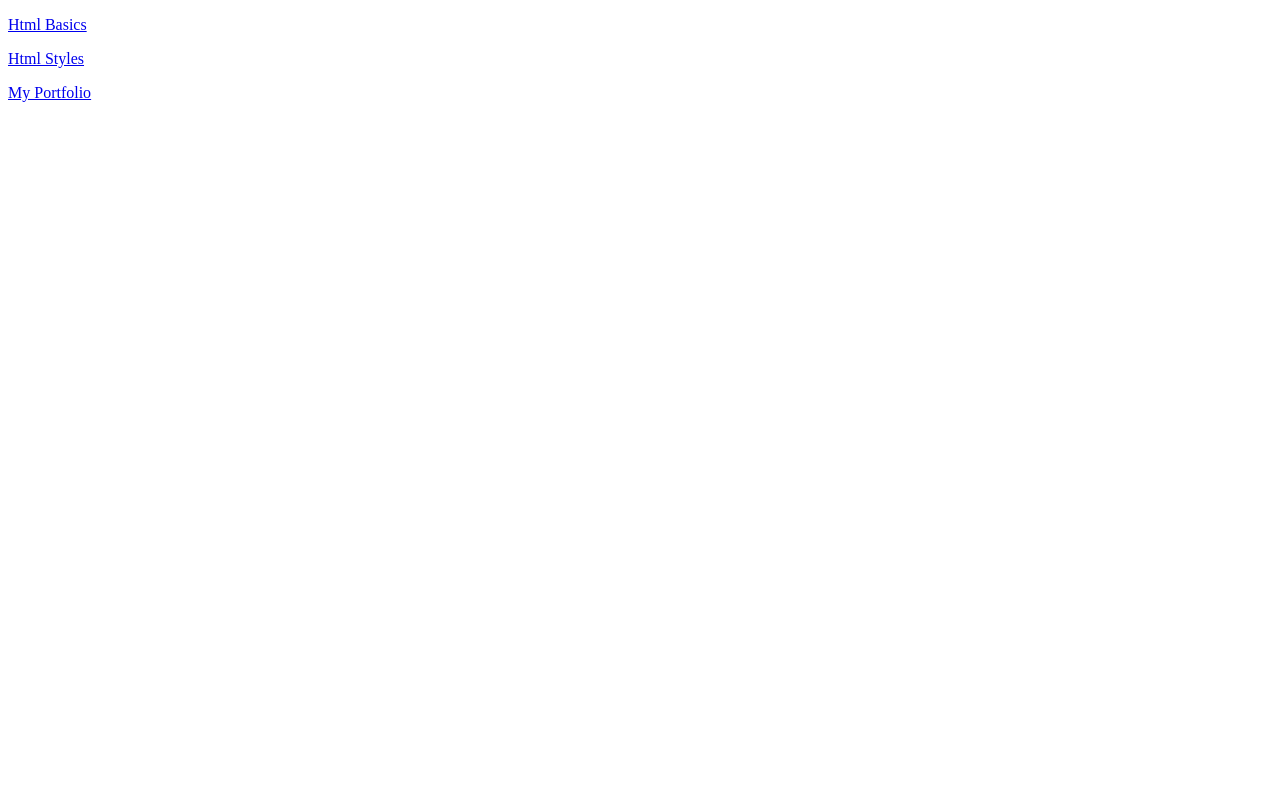
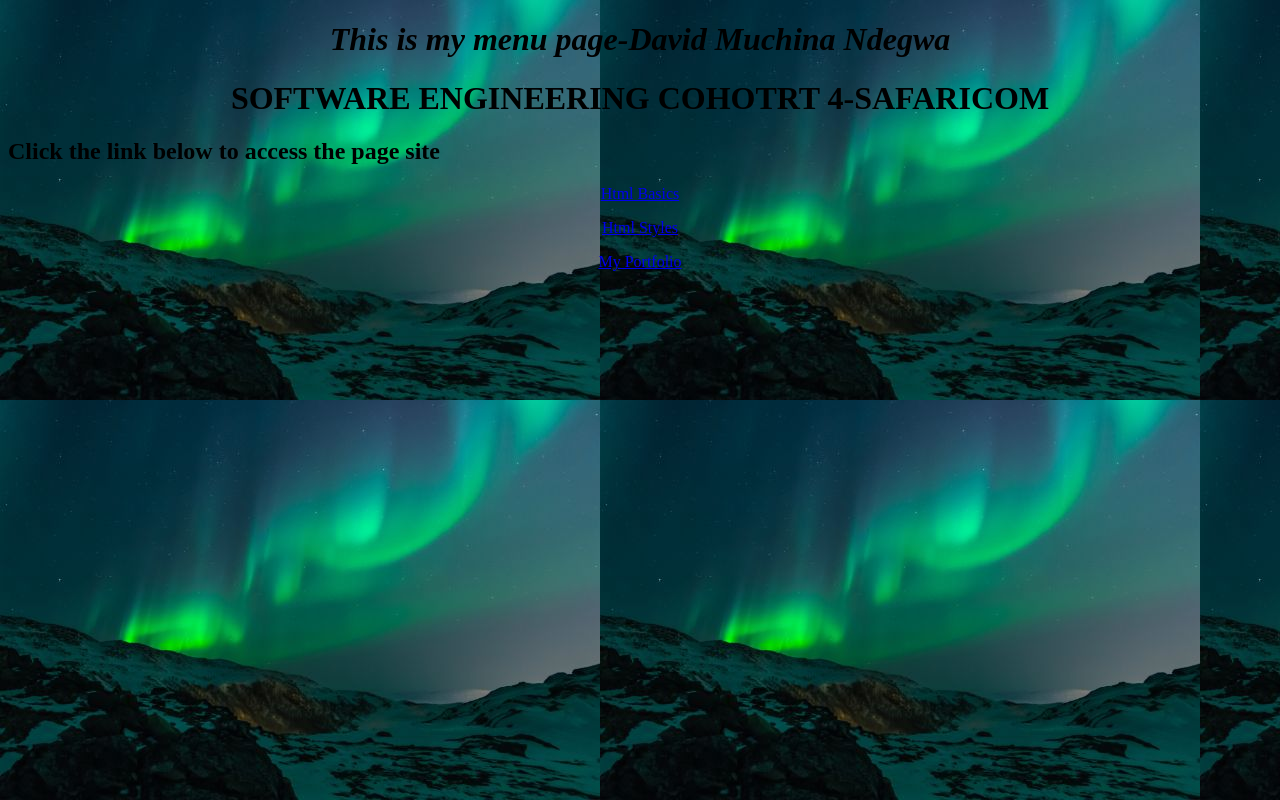
Before and after one commit to dmuchina/dmuchina1, a plain HTML site: page index.html in a window 1280 px wide. Drawn offline with Linux system fonts and the light colour scheme.

Commit message:
added division

```diff
--- a/index.html
+++ b/index.html
@@ -2,11 +2,18 @@
 <html lang="en">
 <head>
 <title>This is my index page</title>
-<p><a href="firstproject.html">Html Basics </a></p>
-<p><a href="styling.html">Html Styles </a></p>
-<p><a href="myportfolio.html">My Portfolio </a></p>
+
 </head>
-<body>
-
+<body background="img_lights.jpg">
+    <h1><i><center>This is my menu page-David Muchina Ndegwa</i></center></h1>
+    <h1><center>SOFTWARE ENGINEERING COHOTRT 4-SAFARICOM</center></h1>
+    <div id = "content" align = "left" >
+         <h2>Click the link below to access the page site</h2>
+        </div>
+<div id = "menu" align = "middle" >
+    <p><a href="firstproject.html">Html Basics </a></p>
+    <p><a href="styling.html">Html Styles </a></p>
+    <p><a href="myportfolio.html">My Portfolio </a></p>
+</div>
 </body>
 </html>
```
Also changed, not shown: myportfolio.html (+9 -0 lines), EDUCATION.HTML (deleted), WORKEXPERIENCE.HTML (deleted), images/IMG_20220218_104025.jpg (added), img_forest.jpg (added), img_lights.jpg (added), img_mountains.jpg (added), 1 other file.
